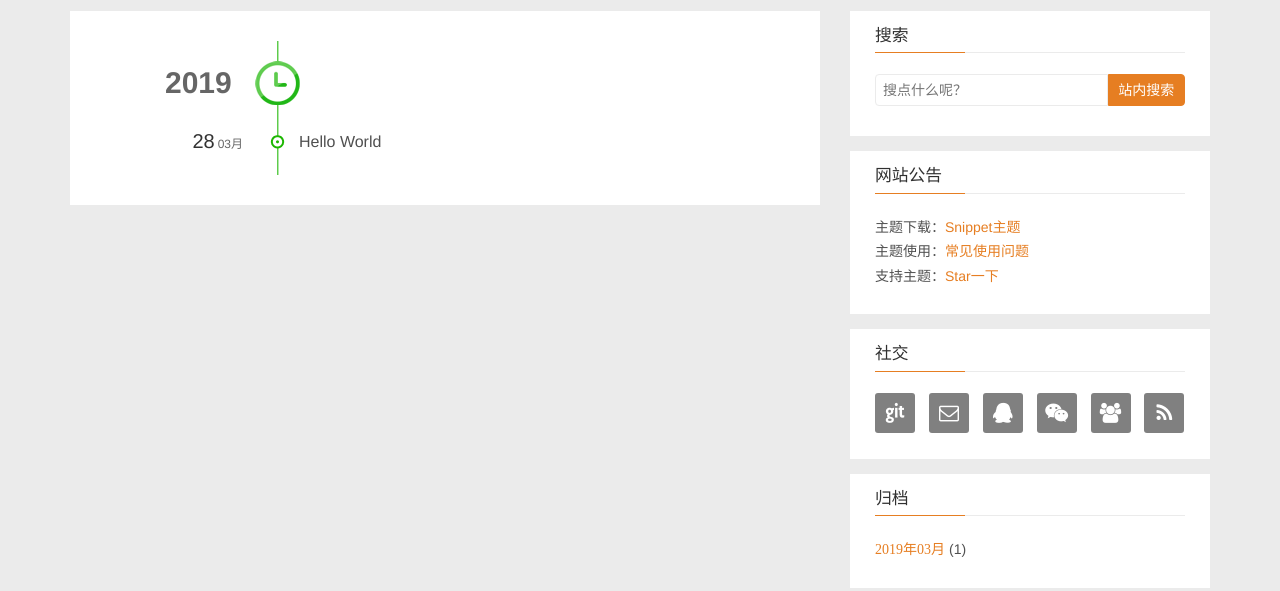
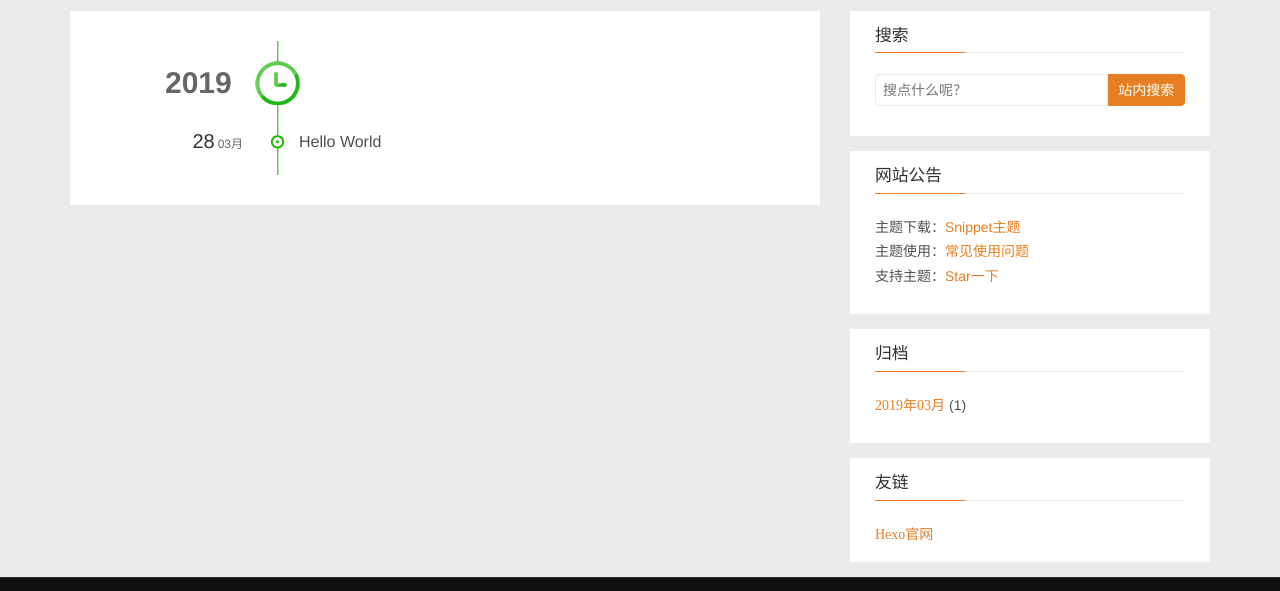
Before and after one commit to JayHuang1993/JayHuang1993.github.io, a plain HTML site: page archives/2019/03/index.html in a window 1280 px wide. Shown: the part 249-840 px from the top of the page. Drawn offline with Linux system fonts and the light colour scheme.

Commit message:
Site updated: 2019-03-29 00:31:42

```diff
--- a/archives/2019/03/index.html
+++ b/archives/2019/03/index.html
@@ -206,37 +206,6 @@
 
 
 
-    <div class="widget">
-      <h3 class="title">社交</h3>
-        <div class="content social">
-
-	            <a href="//github.com/shenliyang" rel="external nofollow" title="Github" target="_blank">
-			    	<i class="git fa fa-git"></i>
-			    </a>
-
-	            <a href="mailto:snippet@91h5.cc" rel="external nofollow" title="邮箱" target="_blank">
-			    	<i class="envelope-o fa fa-envelope-o"></i>
-			    </a>
-
-	            <a href="/" rel="external nofollow" title="联系QQ" target="_blank">
-			    	<i class="qq fa fa-qq"></i>
-			    </a>
-
-	            <a href="/" rel="external nofollow" title="微信" target="_blank">
-			    	<i class="weixin fa fa-weixin"></i>
-			    </a>
-
-	            <a href="/" rel="external nofollow" title="QQ群" target="_blank">
-			    	<i class="users fa fa-users"></i>
-			    </a>
-
-	            <a href="/atom.xml" rel="external nofollow" title="RSS" target="_blank">
-			    	<i class="feed fa fa-feed"></i>
-			    </a>
-
-        </div>
-    </div>
-
 
 
 
```
Also changed, not shown: archives/2019/index.html (+0 -31 lines), archives/index.html (+0 -31 lines), index.html (+0 -31 lines).
